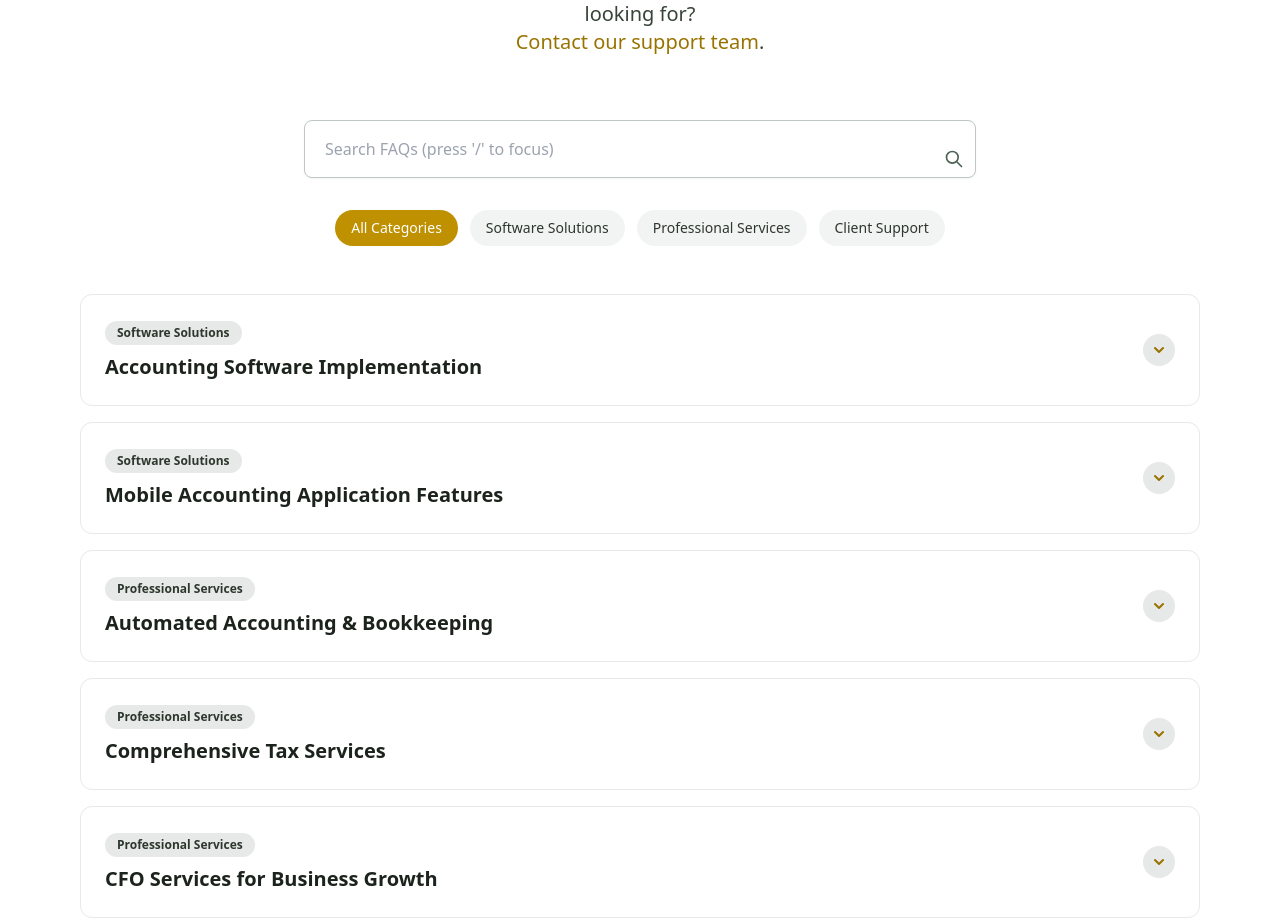
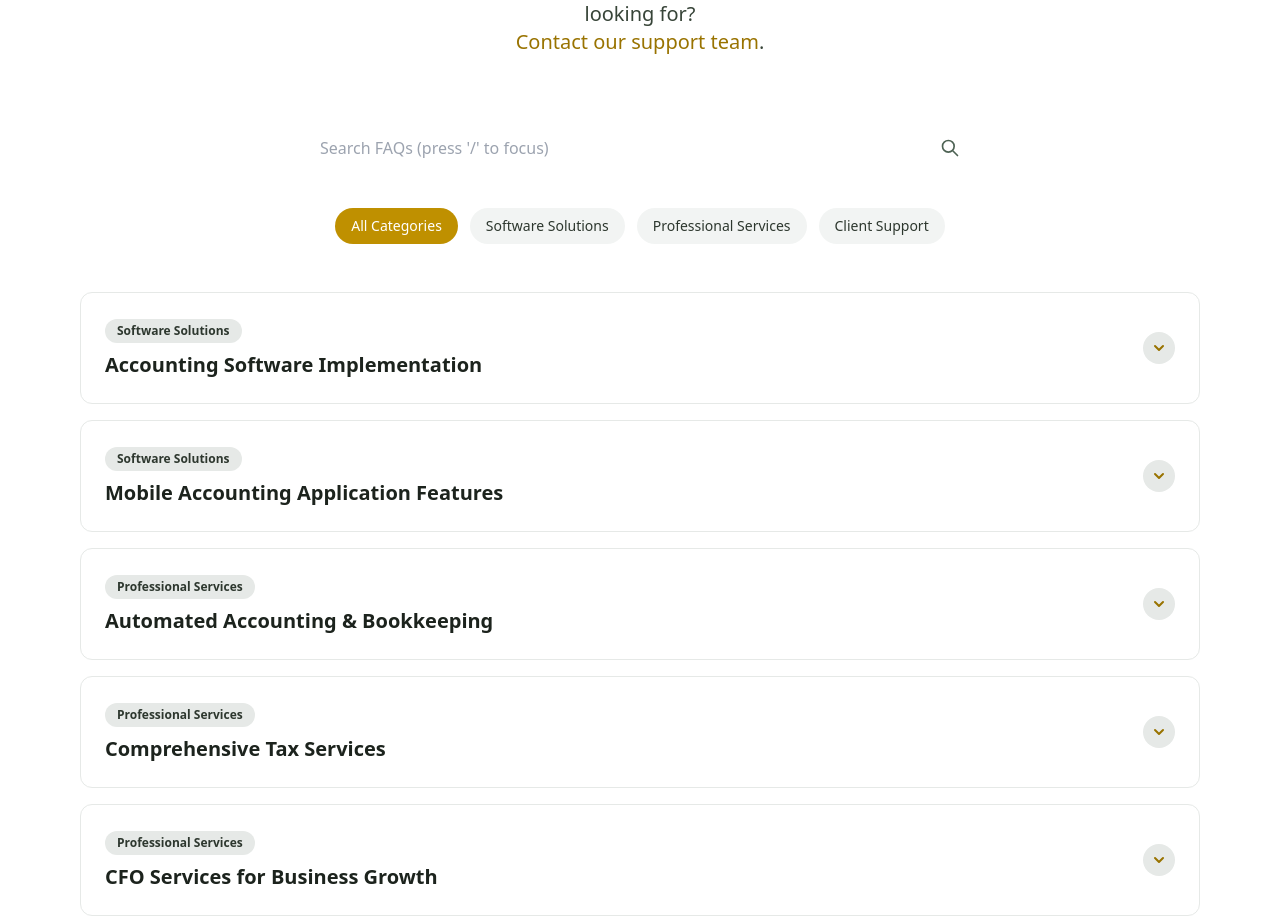
Before and after one commit to Bee-on-Budget/Morph-Website, a React (Create React App) app: page / in a window 1280 px wide. Shown: the part 4768-5688 px from the top of the page. Built offline with nearby package versions, Linux system fonts and the light colour scheme.

Commit message:
styling seasrch bar

```diff
--- a/src/components/FAQ.jsx
+++ b/src/components/FAQ.jsx
@@ -175,13 +175,13 @@ const FAQ = () => {
             <motion.input
               type="text"
               placeholder="Search FAQs (press '/' to focus)"
-              className="w-full px-5 py-4 pr-12 rounded-lg border border-green-200 focus:ring-2 focus:ring-gold-500 focus:border-transparent transition-all duration-200 shadow-sm"
+              className="w-full px-4 py-4 pr-12 rounded-lg border-0 focus:ring-2 focus:ring-yellow-500 focus:border-transparent transition-all duration-200 outline-none"
               value={searchTerm}
               onChange={(e) => setSearchTerm(e.target.value)}
               whileFocus={{ scale: 1.01 }}
             />
             <motion.div
-              className="absolute right-3 top-1/2 transform -translate-y-1/2 text-green-400"
+              className="absolute inset-y-0 right-0 flex items-center pr-4 text-green-400"
               animate={{
                 x: searchTerm ? [0, -2, 2, -2, 0] : 0,
               }}
```
